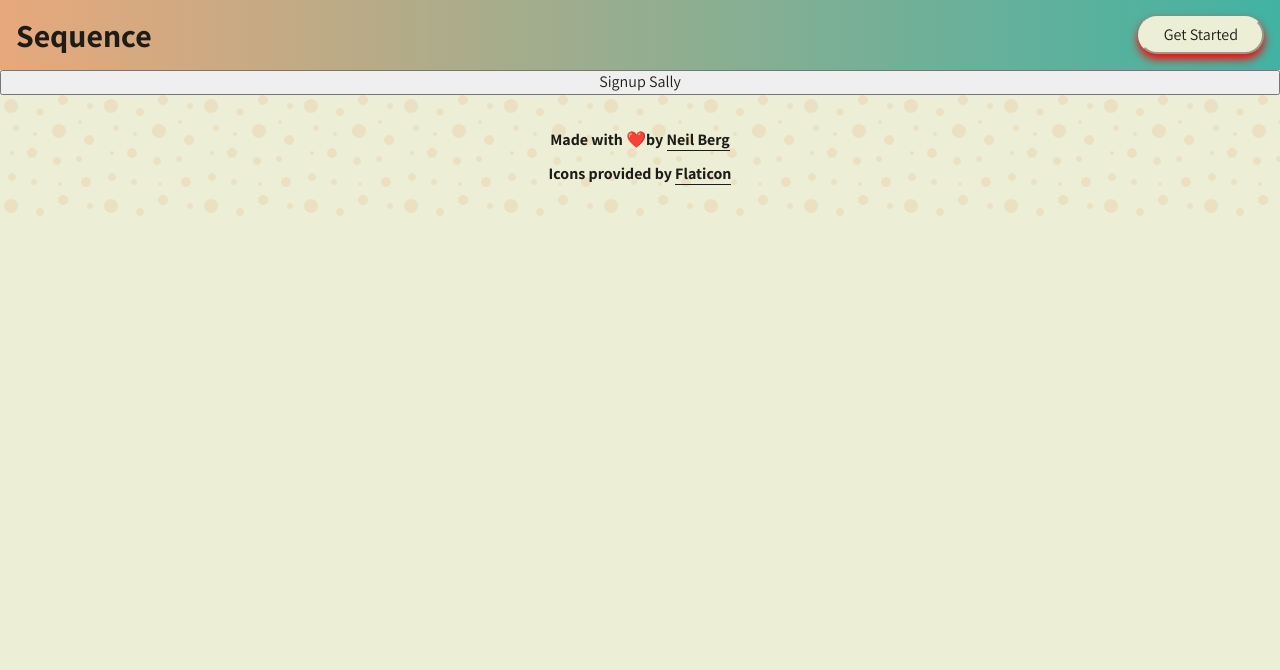
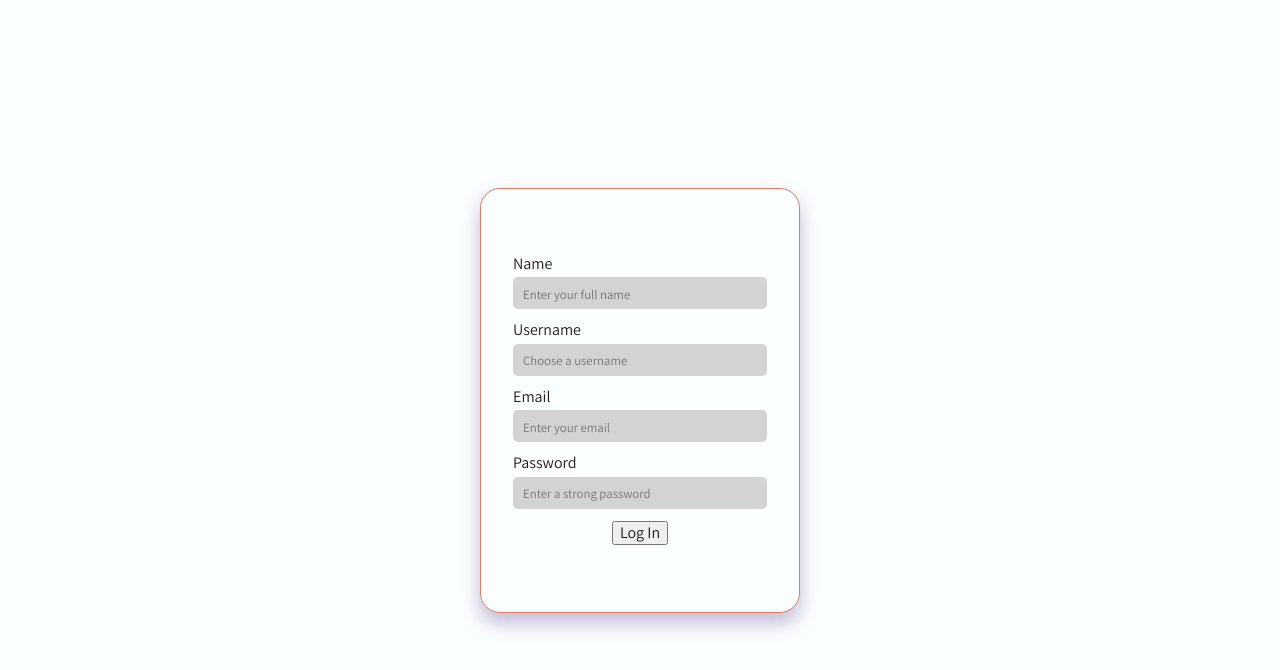
Before and after one commit to neil-berg/sequence, a React app: page / in a window 1280 px wide. Shown: the top 670 px of the page. Built offline with nearby package versions, Linux system fonts and the light colour scheme.

Commit message:
wip: modal redux + form styling

```diff
--- a/src/client/components/header/Header.js
+++ b/src/client/components/header/Header.js
@@ -5,9 +5,12 @@ import { Link } from 'react-router-dom';
 import Portal from '../portal/Portal';
 import { AuthModal } from '../modal/AuthModal';
 import { CTAButton } from '../button/CTAButton';
+import { useDispatch, useSelector } from 'react-redux';
+import { toggleModal } from '@components/modal/modal.redux';
 
 export const Header = () => {
-    const [showAuthModal, setShowAuthModal] = useState(false);
+    const dispatch = useDispatch();
+    const showAuthModal = useSelector(state => state.modal.authModal.open);
     return (
         <HeaderContainer>
             <h1>
@@ -16,13 +19,10 @@ export const Header = () => {
             <CTAButton
                 text='Get Started'
                 level='primary'
-                onClick={() => setShowAuthModal(!showAuthModal)}
+                onClick={() => dispatch(toggleModal('authModal'))}
             />
             <Portal>
-                <AuthModal
-                    showAuthModal={showAuthModal}
-                    setShowAuthModal={setShowAuthModal}
-                />
+                <AuthModal showAuthModal={showAuthModal} />
             </Portal>
         </HeaderContainer>
     );
--- a/src/client/components/modal/AuthModal.js
+++ b/src/client/components/modal/AuthModal.js
@@ -5,8 +5,9 @@ import { useDispatch } from 'react-redux';
 
 import { setUser, setEmail } from '../user/user.redux';
 import { LoginForm } from '../user/LoginForm';
+import { closeModal } from './modal.redux';
 
-export const AuthModal = ({ showAuthModal, setShowAuthModal }) => {
+export const AuthModal = ({ showAuthModal }) => {
     const dispatch = useDispatch();
 
     const backdropTransition = useTransition(showAuthModal, null, {
@@ -16,9 +17,9 @@ export const AuthModal = ({ showAuthModal, setShowAuthModal }) => {
     });
 
     const cardTransition = useTransition(showAuthModal, null, {
-        from: { opacity: 0, transform: `translateY(-100px)` },
-        enter: { opacity: 1, transform: `translateY(0)` },
-        leave: { opacity: 0, transform: `translateY(-100px)` }
+        from: { opacity: 0, transform: `translateX(100px)` },
+        enter: { opacity: 1, transform: `translateX(0)` },
+        leave: { opacity: 0, transform: `translateX(-100px)` }
     });
 
     const handleClick = () => {
@@ -48,7 +49,7 @@ export const AuthModal = ({ showAuthModal, setShowAuthModal }) => {
                             role='dialog'
                             onClick={e => {
                                 if (e.target.classList.contains('backdrop')) {
-                                    setShowAuthModal(false);
+                                    dispatch(closeModal('authModal'));
                                 }
                             }}
                         >
@@ -93,9 +94,8 @@ const Container = styled.div`
         border-radius: 20px;
         border: 1px var(--burntorange) solid;
         box-shadow: 0px 10px 20px rgba(76, 54, 138, 0.35);
-        padding: 1.2rem;
         width: 320px;
-        min-height: 425px;
-        background: var(--green);
+        height: 425px;
+        background: var(--white);
     }
 `;
--- /dev/null
+++ b/src/client/components/modal/modal.redux.js
@@ -0,0 +1,36 @@
+import { createReducer } from '@reduxjs/toolkit';
+
+export const modalInitialState = {
+    authModal: {
+        open: true
+    },
+    profileModal: {
+        open: false
+    }
+};
+
+export const openModal = key => ({
+    type: 'modal/open',
+    key
+});
+
+export const closeModal = key => ({
+    type: 'modal/close',
+    key
+});
+
+export const toggleModal = key => (dispatch, getState) => {
+    const isModalOpen = getState().modal[key].open;
+    return isModalOpen ? dispatch(closeModal(key)) : dispatch(openModal(key));
+};
+
+export const modalReducer = createReducer(modalInitialState, {
+    'modal/open': (state, action) => ({
+        ...state,
+        [action.key]: { ...state[action.key], open: true }
+    }),
+    'modal/close': (state, action) => ({
+        ...state,
+        [action.key]: { ...state[action.key], open: false }
+    })
+});
--- a/src/client/components/user/LoginForm.js
+++ b/src/client/components/user/LoginForm.js
@@ -9,7 +9,7 @@ import { setUser } from './user.redux';
 
 export const LoginForm = () => {
     const dispatch = useDispatch();
-    const [loginType, setLoginType] = useState('login');
+    const [loginType, setLoginType] = useState('create');
     const [userDetails, setUserDetails] = useState({
         name: '',
         username: '',
@@ -29,6 +29,18 @@ export const LoginForm = () => {
                 type: 'text',
                 required: true,
                 autoComplete: 'on',
+                placeholder: 'Enter your full name',
+                pattern: "^[a-zA-Z'\s].{2,}",
+                title:
+                    'Must contain only letters, spaces, or apostrophes and be at least 2 characters long.'
+            },
+            {
+                id: 'username',
+                label: 'Username',
+                type: 'text',
+                required: true,
+                autoComplete: 'on',
+                placeholder: 'Choose a username',
                 pattern: "^[a-zA-Z'\s].{2,}",
                 title:
                     'Must contain only letters, spaces, or apostrophes and be at least 2 characters long.'
@@ -38,7 +50,8 @@ export const LoginForm = () => {
                 label: 'Email',
                 type: 'email',
                 required: true,
-                autoComplete: 'on'
+                autoComplete: 'on',
+                placeholder: 'Enter your email'
             },
             {
                 id: 'password',
@@ -46,19 +59,25 @@ export const LoginForm = () => {
                 type: 'password',
                 required: true,
                 autoComplete: 'on',
+                placeholder: 'Enter a strong password',
                 pattern: '(?=.*d)(?=.*[~`!@#$%^*()+=_-{}|:;”’?/<>,.]).{8,}',
                 title:
                     'Must be at least 8 characters long and contain at least one number and one special characer'
             }
         ];
-        return fields.map(({ id, label, type, ...props }) => (
-            <div key={id}>
-                <label htmlFor={id}>{label}</label>
+
+        const fieldsToShow = loginType === 'login' ? fields.slice(2) : fields;
+
+        return fieldsToShow.map(({ id, label, type, ...props }) => (
+            <div className='field' key={id}>
+                <label className='field__label' htmlFor={id}>{label}</label>
                 <input
+                    className='field__input'
                     type={type}
                     name={id}
                     id={id}
                     value={userDetails[id]}
+                    placeholder={props.placeholder && props.placeholder || null}
                     required={props.required}
                     autoComplete={props.autoComplete}
                     pattern={(props.pattern && props.pattern) || null}
@@ -80,6 +99,50 @@ export const LoginForm = () => {
 };
 
 export const Form = styled.form`
-    height: 400px;
-    width: 500px;
+    height: 100%;
+    width: 100%;
+    margin: 0;
+    padding: 1rem 2rem;
+    display: flex;
+    flex-direction: column;
+    align-items: center;
+    justify-content: center;
+
+    .field {
+        display: flex;
+        flex-direction: column;
+        width: 100%;
+        margin: 0 0 0.75rem 0;
+        padding: 0;
+    }
+
+    .field__label {
+        margin: 0 0 0.25rem 0;
+        padding: 0;
+    }
+
+    .field__input {
+        height: 2rem;
+        margin: 0;
+        padding: 0;
+        border: 0;
+        outline: 0;
+        border-radius: 5px;
+        transition: background 0.35s ease;
+    }
+
+    .field__input::placeholder {
+        font-size: 0.8rem;
+        transform: translateX(10px);
+    }
+
+    .field__input:focus {
+        background: var(--white);
+        border-radius: 0px;
+        border-bottom: 2px black solid;
+    }
+
+    .field__input:not(focus) {
+        background: lightgrey;
+    }
 `;
--- a/src/client/redux/store.js
+++ b/src/client/redux/store.js
@@ -3,9 +3,11 @@ import thunk from 'redux-thunk';
 import { composeWithDevTools } from 'redux-devtools-extension';
 
 import { userReducer } from '@components/user/user.redux';
+import { modalReducer } from '@components/modal/modal.redux';
 
 const rootReducer = combineReducers({
-    user: userReducer
+    user: userReducer,
+    modal: modalReducer
 });
 
 export const store = createStore(
```
